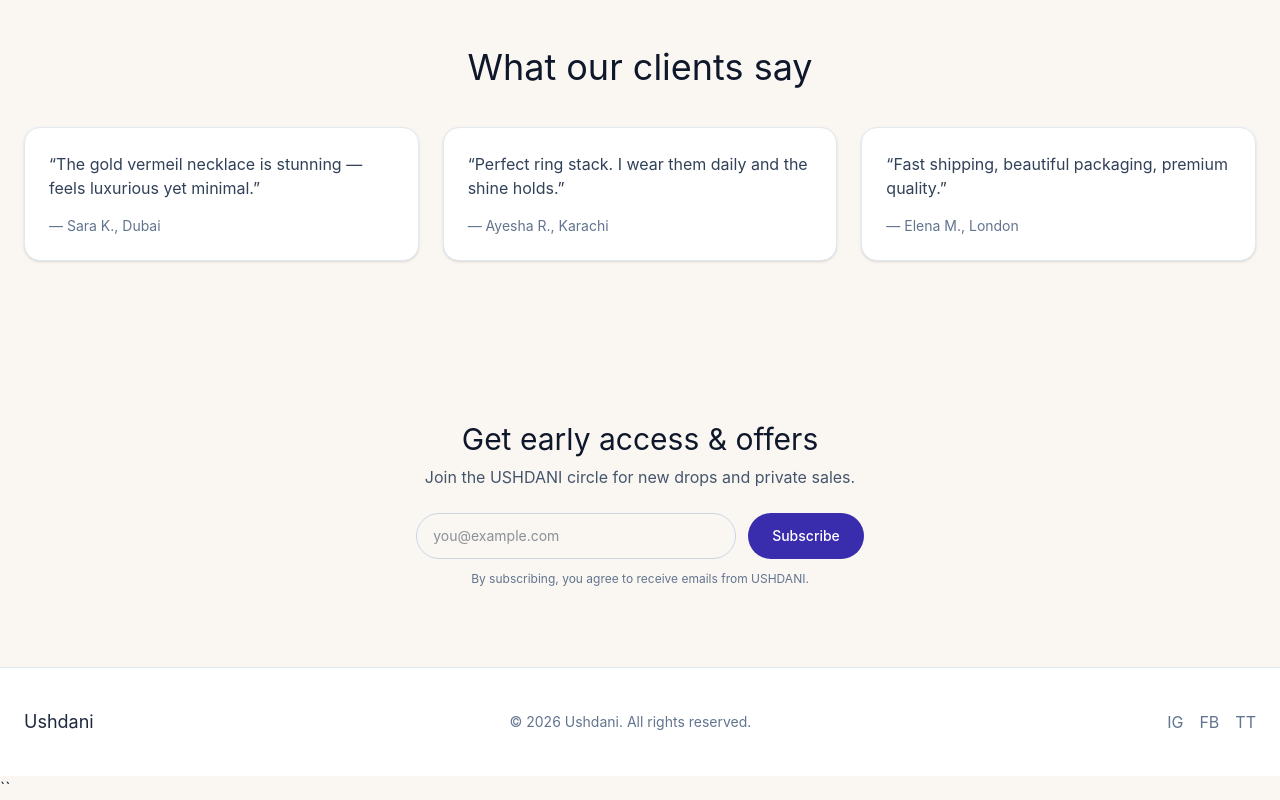
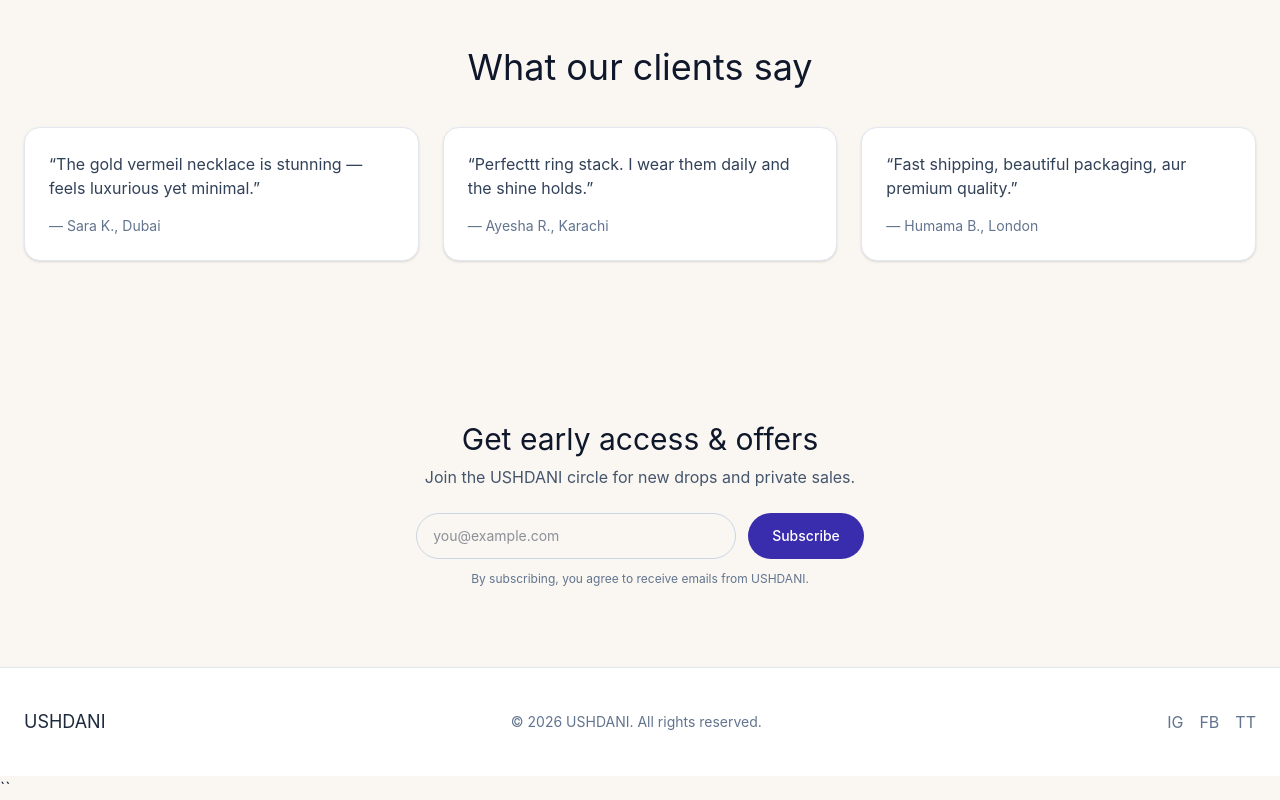
Before and after one commit to muhammadashar500/TestSite, a React (Vite) app: page / in a window 1280 px wide. Shown: the part 1891-2691 px from the top of the page. Built offline with nearby package versions, Linux system fonts and the light colour scheme.

Commit message:
Testimonial fixes

```diff
--- a/src/components/Footer.jsx
+++ b/src/components/Footer.jsx
@@ -3,8 +3,8 @@ export default function Footer(){
     <footer className="border-t border-slate-200 bg-white">
       <div className="mx-auto max-w-7xl px-6 py-10">
         <div className="flex flex-col sm:flex-row items-center justify-between gap-4">
-          <p className="font-[Playfair Display] text-lg">Ushdani</p>
-          <p className="text-sm text-slate-500">© {new Date().getFullYear()} Ushdani. All rights reserved.</p>
+          <p className="font-[Playfair Display] text-lg">USHDANI</p>
+          <p className="text-sm text-slate-500">© {new Date().getFullYear()} USHDANI. All rights reserved.</p>
           <div className="flex items-center gap-4 text-slate-500">
             <a href="#" aria-label="Instagram" className="hover:text-slate-700">IG</a>
             <a href="#" aria-label="Facebook" className="hover:text-slate-700">FB</a>
--- a/src/components/Testimonials.jsx
+++ b/src/components/Testimonials.jsx
@@ -1,7 +1,7 @@
 const testimonials = [
   { name:'Sara K.', quote:'The gold vermeil necklace is stunning — feels luxurious yet minimal.', location:'Dubai' },
-  { name:'Ayesha R.', quote:'Perfect ring stack. I wear them daily and the shine holds.', location:'Karachi' },
-  { name:'Elena M.', quote:'Fast shipping, beautiful packaging, premium quality.', location:'London' },
+  { name:'Ayesha R.', quote:'Perfecttt ring stack. I wear them daily and the shine holds.', location:'Karachi' },
+  { name:'Humama B.', quote:'Fast shipping, beautiful packaging, aur premium quality.', location:'London' },
 ]
 
 export default function Testimonials(){
```
